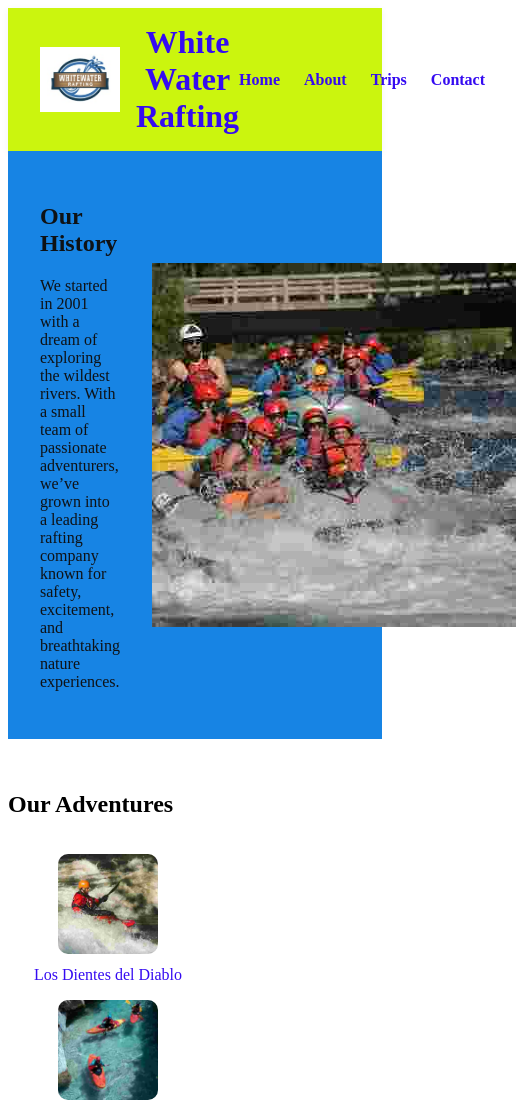
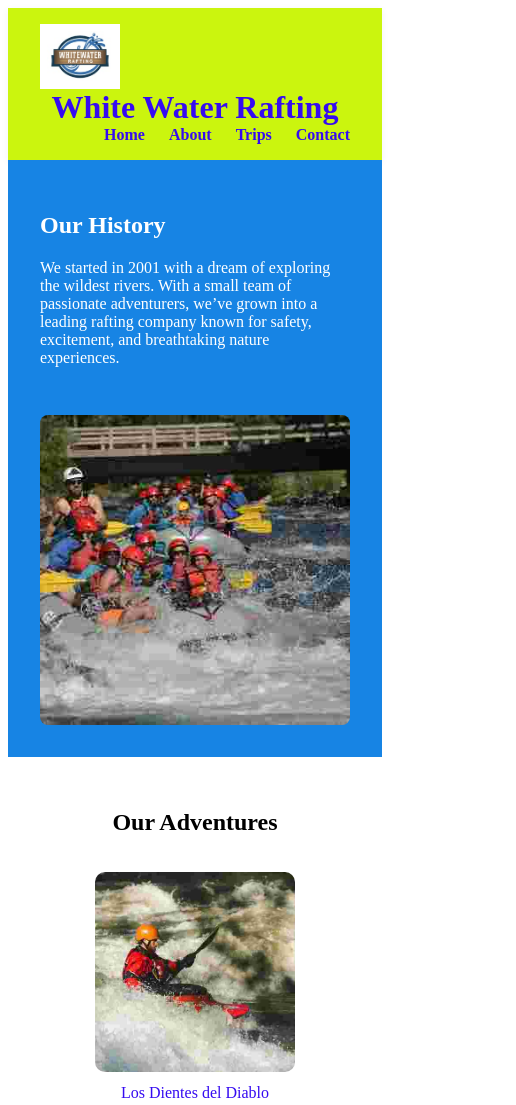
Before and after one commit to EkeneNnaji2004/wdd130, a plain HTML site: page wwr/about.html in a window 390 px wide. Shown: the top 1105 px of the page, 516 px wide, since content can reach past the window. Drawn offline with Linux system fonts and the light colour scheme.

Commit message:
my change

```diff
--- a/wwr/styles/about.css
+++ b/wwr/styles/about.css
@@ -58,7 +58,12 @@ nav a:hover {
   gap: 2rem;
   padding: 2rem;
   background-color: #1784e4;
-  color: #0e0d0df6;
+  color: #fff;
+}
+
+.history img {
+  width: 100%;
+  border-radius: 8px;
 }
 
 /* Adventures section layout */
@@ -72,14 +77,14 @@ nav a:hover {
 }
 
 .adventures figure {
-  flex: 1 1 1 1 1%;
+  flex: 1 1 18%;
   max-width: 200px;
   margin: 0;
   text-align: center;
 }
 
 .adventures img {
-  width: 50%;
+  width: 100%;
   height: auto;
   border-radius: 10px;
 }
@@ -97,7 +102,7 @@ footer {
   align-items: center;
   padding: 1rem 2rem;
   background-color: #350bf1;
-  color: #f8f3f3;
+  color: #fff;
 }
 
 footer .socialmedia {
@@ -116,3 +121,22 @@ footer .socialmedia img {
 footer .socialmedia img:hover {
   transform: scale(1.1);
 }
+
+/* Responsive adjustments for mobile */
+@media (max-width: 700px) {
+  header {
+    grid-template-columns: 1fr;
+    grid-template-rows: auto auto auto;
+    text-align: center;
+  }
+  header img, header h1, header nav {
+    grid-column: 1;
+  }
+  .history {
+    grid-template-columns: 1fr;
+  }
+  .adventures {
+    flex-direction: column;
+    align-items: center;
+  }
+}
```
